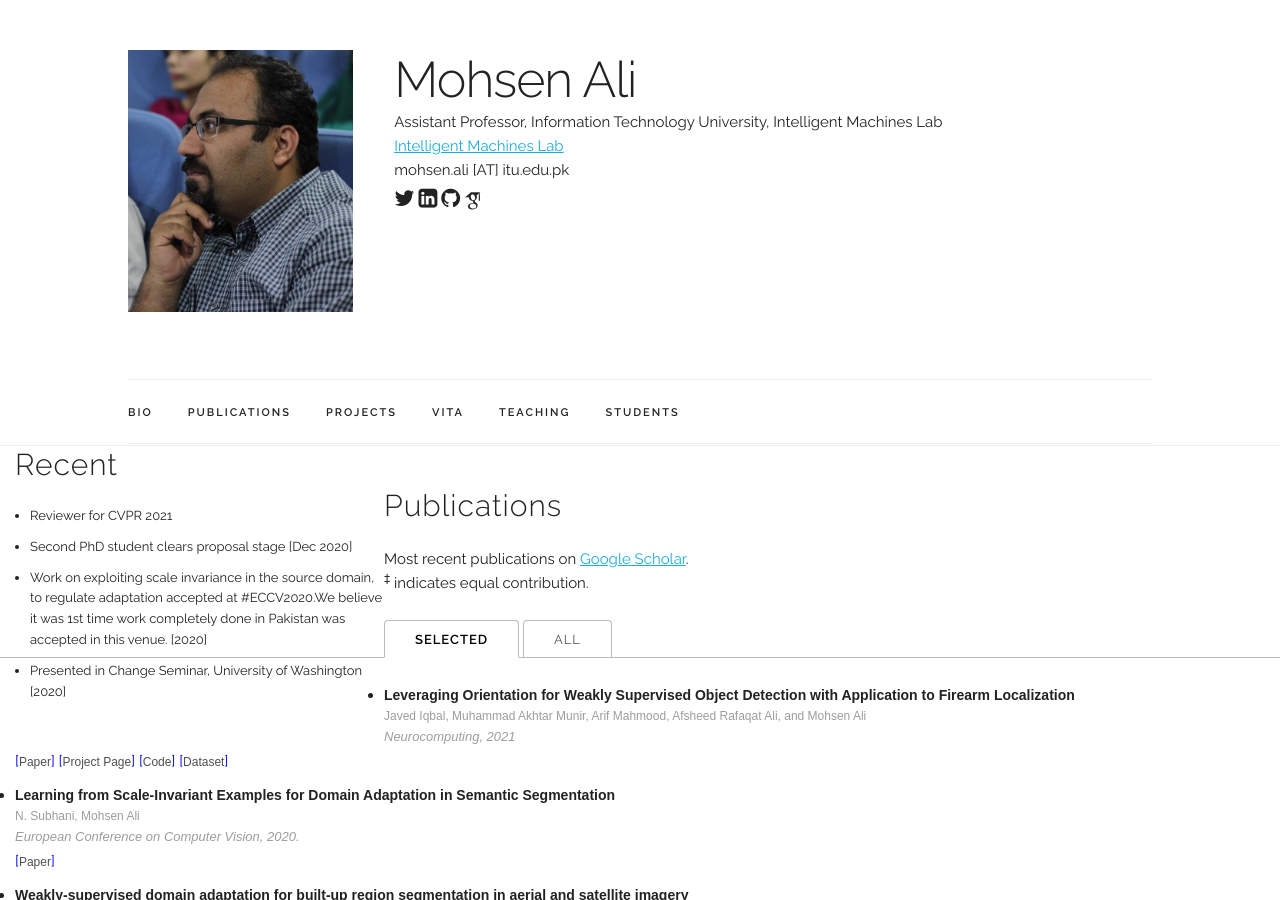
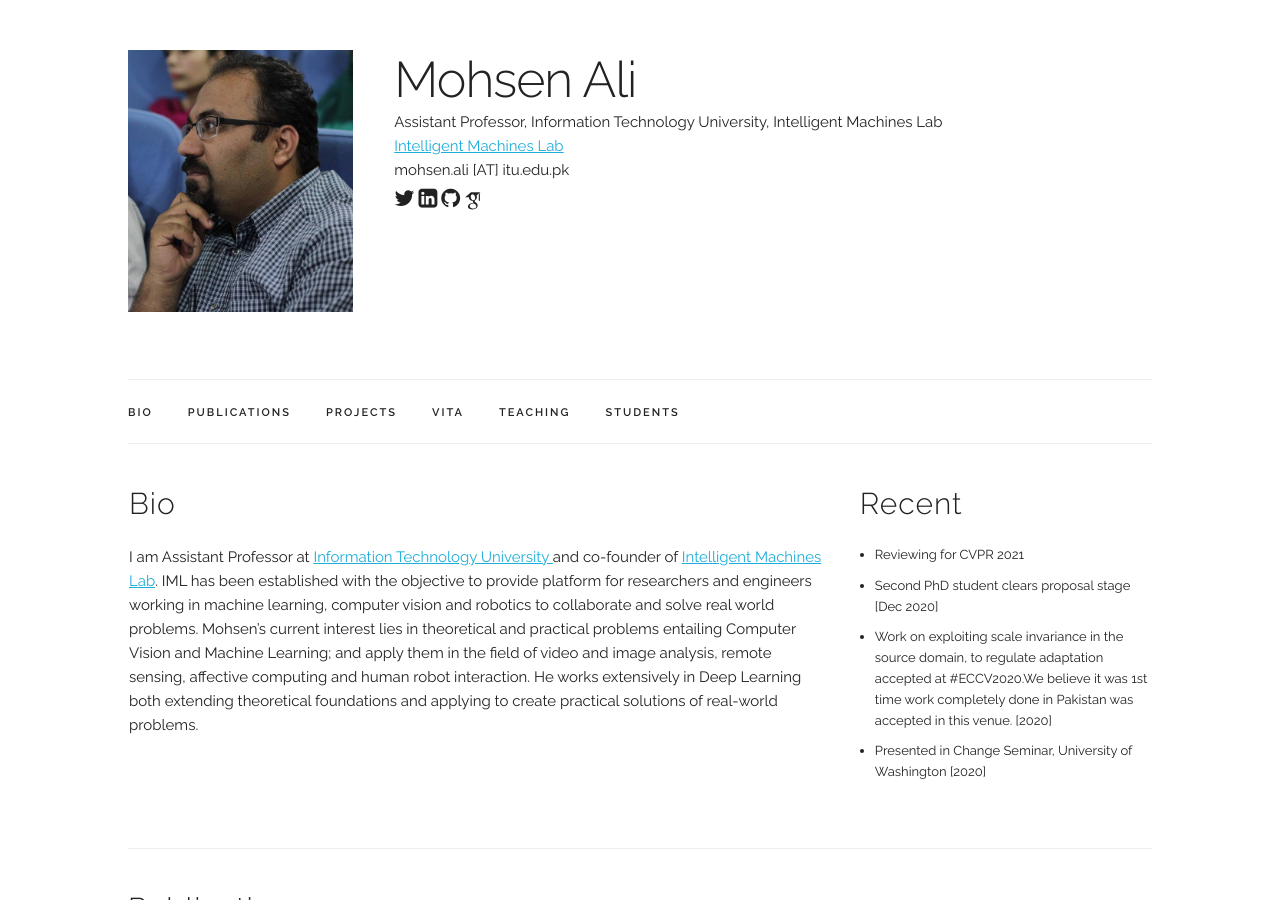
Before and after one commit to mohsenali/mohsenali.github.io, a Jekyll site: the page built from index.html, in a window 1280 px wide and 900 px high. Built offline with Jekyll 4.4.1, drawn with Linux system fonts in a browser that asks for light colours; some web fonts are replaced.

Commit message:
Update index.html

```diff
--- a/index.html
+++ b/index.html
@@ -4,7 +4,6 @@
 ---
 <!--
 <div class="docs-section" id="bio">
-
 <div class="row">
   <div class="column" style="background-color:#aaa;">
     <h2>Column 1</h2>
@@ -16,6 +15,8 @@
   </div>
 </div>
 </div>
+<!-- ========== BIO ========== -->
+
 <div class="docs-section" id="bio">
 
 <div class="row">
@@ -47,7 +48,7 @@
   <h4>Recent</h4>
  <font size=2px>
  <ul class="listType">
- <li>Reviewer for CVPR 2021 </li>
+ <li>Reviewing for CVPR 2021 </li>
  <li>Second PhD student clears proposal stage [Dec 2020]</li>
  <li>Work on exploiting scale invariance in the source domain, to regulate adaptation accepted at #ECCV2020.We believe it was 1st time work completely done in Pakistan was accepted in this venue. [2020] </li>
  <li>Presented in Change Seminar, University of Washington [2020]</li>
@@ -111,19 +112,15 @@
             {% if paper.paper_pdf %}
               <a class="notbutton" href="{{ paper.paper_pdf | prepend: site.baseurl }}" target="_blank" style="text-decoration: none">Paper</a>
             {% endif %}
-
             {% if paper.slides %}
               <a class="button" href="{{ paper.slides | prepend: site.baseurl }}" target="_blank">Slides</a>
             {% endif %}
-
             {% if paper.poster %}
               <a class="button" href="{{ paper.poster | prepend: site.baseurl }}" target="_blank">Poster</a>
             {% endif %}
-
             {% if paper.video %}
               <a class="button" href="{{ paper.video }}" target="_blank">Video</a>
             {% endif %}
-
             {% if paper.code %}
               <a class="button" href="{{ paper.code }}" target="_blank">Code</a>
             {% endif %}
@@ -185,19 +182,15 @@
             {% if paper.paper_pdf %}
               <a class="button" href="{{ paper.paper_pdf | prepend: site.baseurl }}" target="_blank">Paper</a>
             {% endif %}
-
             {% if paper.slides %}
               <a class="button" href="{{ paper.slides | prepend: site.baseurl }}" target="_blank">Slides</a>
             {% endif %}
-
             {% if paper.poster %}
               <a class="button" href="{{ paper.poster | prepend: site.baseurl }}" target="_blank">Poster</a>
             {% endif %}
-
             {% if paper.video %}
               <a class="button" href="{{ paper.video }}" target="_blank">Video</a>
             {% endif %}
-
             {% if paper.code %}
               <a class="button" href="{{ paper.code }}" target="_blank">Code</a>
             {% endif %}
```
